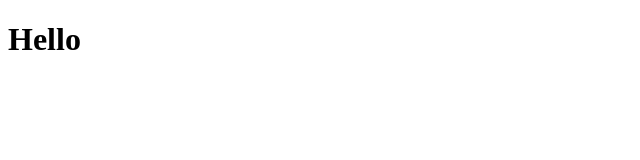
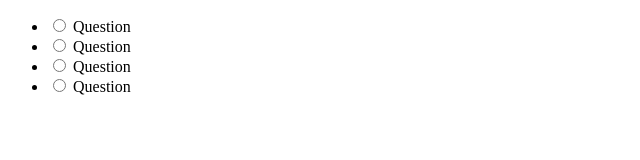
Before and after one commit to Ak-Rakib/Quiz-App, a plain HTML site: page index.html in a window 1280 px wide. Shown: the whole page, without its empty margins (0-640 px from the left). Drawn offline with Linux system fonts and the light colour scheme; files whose address does not match are found by name.

Commit message:
set option li

```diff
--- a/index.html
+++ b/index.html
@@ -1,16 +1,37 @@
 <!DOCTYPE html>
 <html lang="en">
-<head>
-    <meta charset="UTF-8">
-    <meta name="viewport" content="width=device-width, initial-scale=1.0">
-    <link rel="stylesheet" href="style/style.css">
+  <head>
+    <meta charset="UTF-8" />
+    <meta name="viewport" content="width=device-width, initial-scale=1.0" />
+    <link rel="stylesheet" href="style/style.css" />
     <title>Quiz-App</title>
-</head>
-<body>
-    <h1>Hello</h1>
+  </head>
+  <body>
+    <!-- ................. -->
+    <div class="quiz-container">
+      <ul>
+        <li>
+            <input type="radio" id="a" name="answer"/>
+            <label for="a">Question</label>
+        </li>
+        <li>
+            <input type="radio" id="b" name="answer"/>
+            <label for="b">Question</label>
+        </li>
+        <li>
+            <input type="radio" id="c" name="answer"/>
+            <label for="c">Question</label>
+        </li>
+        <li>
+            <input type="radio" id="d" name="answer"/>
+            <label for="d">Question</label>
+        </li>
+      </ul>
+    </div>
+    <!-- ................. -->
 
     <!-- ................. -->
     <script src="script.js"></script>
     <!-- ................. -->
-</body>
+  </body>
 </html>
```
